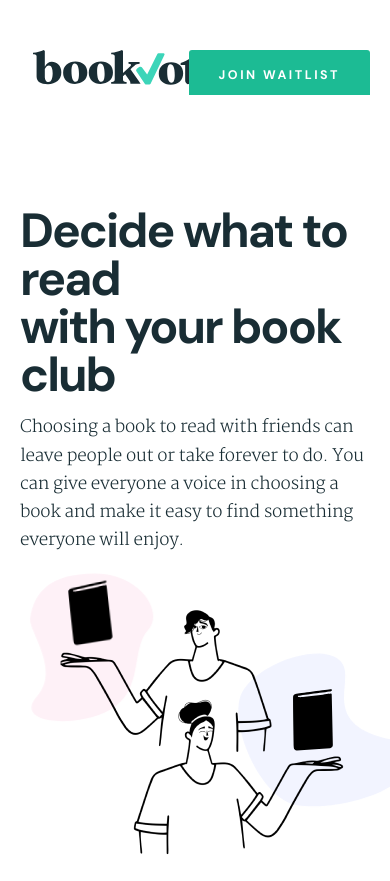
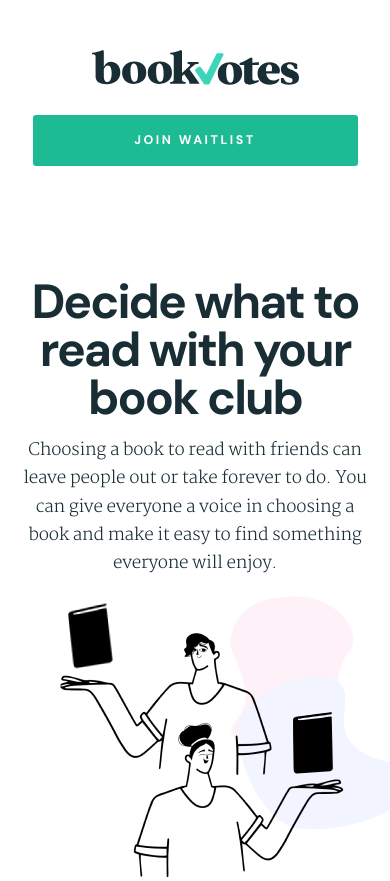
Before and after one commit to toddericksen/book-votes-site, a plain HTML site: page index.html in a window 390 px wide. Shown: the top 881 px of the page. Drawn offline with nearby package versions, Linux system fonts and the light colour scheme; a script that the page names is missing.

Commit message:
voting margin

```diff
--- a/assets/css/styles.css
+++ b/assets/css/styles.css
@@ -851,7 +851,18 @@ button {
 }
 
 @media screen and (max-width: 460px) {
+  header, .content  {
+    text-align: center;
+  }
+  header a.button.cta{
+    display: block;
+    position: static;
+    min-width: 200px;
+    max-width: 400px;
+    margin: 2rem auto 0;
+  }
+}
 
-
-
+.book-voting {
+  margin-top: 2em;
 }
--- a/index.html
+++ b/index.html
@@ -31,7 +31,7 @@
     <div class="content-container">
       <div class="content home-intro">
         <div class="text">
-          <h1>Decide what to read <br>with your book club</h1>
+          <h1>Decide what to read <span>with your book club</span></h1>
           <p>Choosing a book to read with friends can leave people out or take forever to do. You can give everyone a voice in choosing a book and make it easy to find something everyone will enjoy. </p>
         </div>
         <div class="illustration">
```
